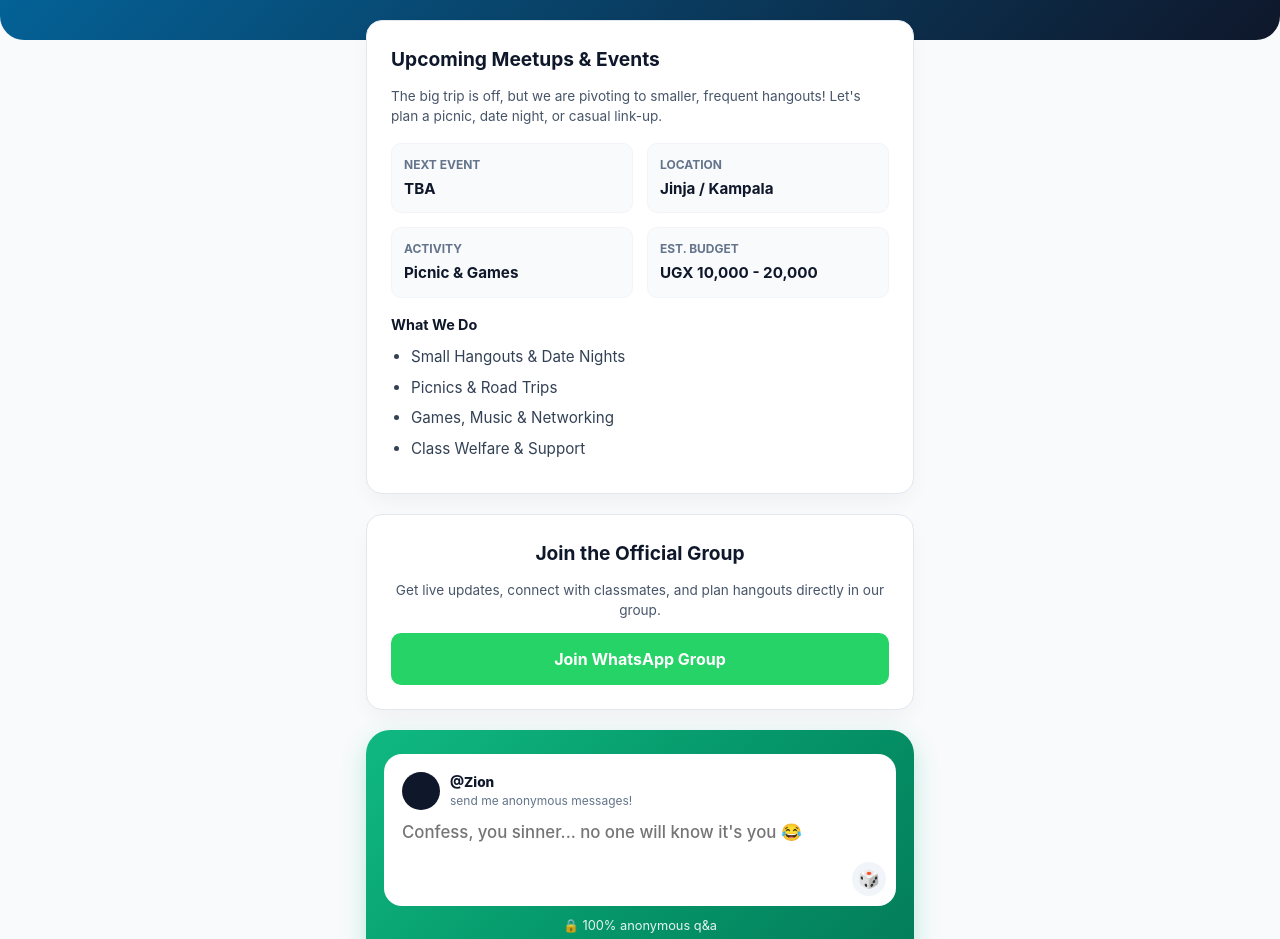
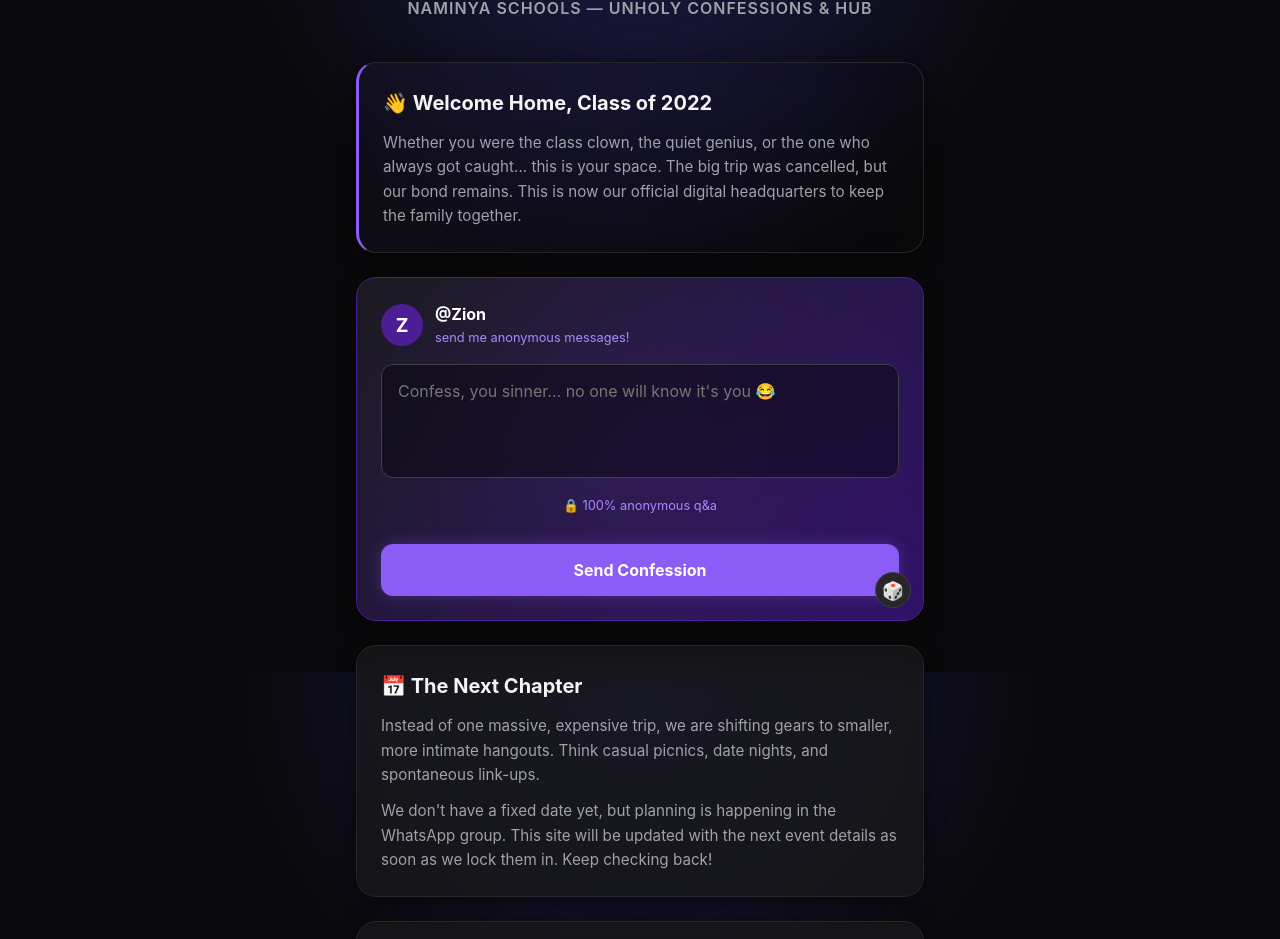
Before and after one commit to zioneddie/zionmgt-trip-org, a plain HTML site: page index.html in a window 1280 px wide. Shown: the part 128-1067 px from the top of the page. Drawn offline with Linux system fonts and the light colour scheme.

Commit message:
Revamp Class of 2022 Hub with new design and features
Updated title and styling for the Class of 2022 Hub. Enhanced layout and added new sections for community engagement and contributions.

```diff
--- a/index.html
+++ b/index.html
@@ -3,279 +3,313 @@
 <head>
   <meta charset="UTF-8">
   <meta name="viewport" content="width=device-width, initial-scale=1.0">
-  <title>Class of 2022 Hub — Naminya Schools</title>
+  <title>Class of 2022 — Unholy Confessions & Hub</title>
   <style>
     :root {
-      --primary: #0284c7;
-      --primary-hover: #0369a1;
-      --secondary: #f59e0b;
-      --accent: #25d366;
-      --dark: #0f172a;
-      --light: #f8fafc;
-      --card-bg: #ffffff;
-      --border: #e2e8f0;
+      --bg: #09090b;
+      --card-bg: #18181b;
+      --card-border: #27272a;
+      --text-main: #f4f4f5;
+      --text-muted: #a1a1aa;
+      --accent: #8b5cf6; /* Neon Violet */
+      --accent-hover: #7c3aed;
+      --accent-glow: rgba(139, 92, 246, 0.3);
+      --whatsapp: #25d366;
+      --danger: #e11d48;
     }
-    * { box-sizing: border-box; margin: 0; padding: 0; font-family: -apple-system, BlinkMacSystemFont, "Segoe UI", Roboto, sans-serif; }
-    body { background-color: var(--light); color: var(--dark); padding-bottom: 50px; line-height: 1.5; }
 
+    * { box-sizing: border-box; margin: 0; padding: 0; font-family: -apple-system, BlinkMacSystemFont, "Inter", "Segoe UI", Roboto, sans-serif; }
+
+    body {
+      background-color: var(--bg);
+      color: var(--text-main);
+      padding-bottom: 60px;
+      line-height: 1.6;
+      background-image: radial-gradient(circle at top, #1e1b4b 0%, transparent 40%);
+      background-repeat: no-repeat;
+      background-attachment: fixed;
+    }
+
+    /* Header */
     header {
-      background: linear-gradient(135deg, #0369a1, #0f172a);
+      text-align: center;
+      padding: 60px 20px 40px;
+    }
+    header h1 {
+      font-size: 2.2rem;
+      font-weight: 800;
+      letter-spacing: -1px;
+      background: linear-gradient(to right, #a78bfa, #e879f9);
+      -webkit-background-clip: text;
+      -webkit-text-fill-color: transparent;
+      margin-bottom: 8px;
+    }
+    header p {
+      font-size: 1rem;
+      color: var(--text-muted);
+      letter-spacing: 1px;
+      text-transform: uppercase;
+      font-weight: 600;
+    }
+
+    .container { max-width: 600px; margin: 0 auto; padding: 0 16px; }
+
+    /* Glassmorphism Cards */
+    .card {
+      background: rgba(24, 24, 27, 0.8);
+      backdrop-filter: blur(12px);
+      -webkit-backdrop-filter: blur(12px);
+      padding: 24px;
+      border-radius: 20px;
+      margin-bottom: 24px;
+      border: 1px solid var(--card-border);
+      box-shadow: 0 4px 20px rgba(0, 0, 0, 0.5);
+    }
+
+    .card h2 {
+      font-size: 1.25rem;
+      margin-bottom: 12px;
+      color: var(--text-main);
+      display: flex;
+      align-items: center;
+      gap: 8px;
+    }
+
+    .card p { color: var(--text-muted); font-size: 0.95rem; margin-bottom: 12px; }
+    .card p:last-child { margin-bottom: 0; }
+
+    /* Welcome Note */
+    .welcome-note {
+      border-left: 3px solid var(--accent);
+      background: linear-gradient(90deg, rgba(139, 92, 246, 0.05) 0%, transparent 100%);
+    }
+
+    /* Confessions Box (Unholy Confessions Style) */
+    .confession-box {
+      background: linear-gradient(135deg, #18181b, #2e1065);
+      border: 1px solid #4c1d95;
+      position: relative;
+      overflow: hidden;
+    }
+    .confession-box::before {
+      content: '';
+      position: absolute;
+      top: -50%; left: -50%;
+      width: 200%; height: 200%;
+      background: radial-gradient(circle, rgba(139, 92, 246, 0.1) 0%, transparent 60%);
+      animation: rotate 20s linear infinite;
+      pointer-events: none;
+    }
+    @keyframes rotate {
+      0% { transform: rotate(0deg); }
+      100% { transform: rotate(360deg); }
+    }
+
+    .confession-header { display: flex; align-items: center; gap: 12px; margin-bottom: 16px; position: relative; z-index: 1; }
+    .avatar { width: 42px; height: 42px; border-radius: 50%; background: #4c1d95; display: flex; align-items: center; justify-content: center; font-weight: bold; color: white; font-size: 1.2rem; }
+    .confession-header h4 { font-size: 1rem; color: white; margin: 0; }
+    .confession-header p { font-size: 0.8rem; color: #a78bfa; margin: 0; }
+
+    .confession-textarea {
+      width: 100%;
+      background: rgba(0,0,0,0.4);
+      border: 1px solid #3f3f46;
+      border-radius: 12px;
+      padding: 16px;
       color: white;
-      text-align: center;
-      padding: 50px 20px 40px;
-      border-bottom-left-radius: 24px;
-      border-bottom-right-radius: 24px;
+      font-size: 1rem;
+      resize: none;
+      outline: none;
+      position: relative;
+      z-index: 1;
+      transition: border-color 0.2s;
     }
-    header h1 { font-size: 2rem; color: var(--secondary); margin-bottom: 6px; letter-spacing: -0.5px; }
-    header p { font-size: 1rem; opacity: 0.9; }
+    .confession-textarea:focus { border-color: var(--accent); }
 
-    .container { max-width: 580px; margin: -20px auto 0; padding: 0 16px; }
-    .card { background: var(--card-bg); padding: 24px; border-radius: 16px; box-shadow: 0 10px 25px -5px rgba(0,0,0,0.05); margin-bottom: 20px; border: 1px solid var(--border); }
-    .card h3 { font-size: 1.2rem; margin-bottom: 12px; color: var(--dark); }
+    .dice-btn {
+      position: absolute;
+      bottom: 12px;
+      right: 12px;
+      background: #27272a;
+      border: 1px solid #3f3f46;
+      color: #a78bfa;
+      border-radius: 50%;
+      width: 36px;
+      height: 36px;
+      font-size: 1.1rem;
+      cursor: pointer;
+      z-index: 2;
+      transition: all 0.2s;
+    }
+    .dice-btn:hover { background: #3f3f46; transform: scale(1.1); }
 
-    .details-grid { display: grid; grid-template-columns: 1fr 1fr; gap: 14px; margin: 16px 0; }
-    .detail-item { background: #f8fafc; padding: 12px; border-radius: 10px; border: 1px solid #f1f5f9; }
-    .detail-item h4 { font-size: 0.75rem; color: #64748b; text-transform: uppercase; margin-bottom: 4px; }
-    .detail-item p { font-size: 0.95rem; font-weight: 700; color: var(--dark); }
+    .confession-btn {
+      width: 100%;
+      background: var(--accent);
+      color: white;
+      padding: 16px;
+      border-radius: 12px;
+      border: none;
+      font-size: 1rem;
+      font-weight: 700;
+      margin-top: 16px;
+      cursor: pointer;
+      position: relative;
+      z-index: 1;
+      transition: all 0.2s;
+      box-shadow: 0 0 15px var(--accent-glow);
+    }
+    .confession-btn:hover { background: var(--accent-hover); box-shadow: 0 0 25px var(--accent-glow); }
 
-    .activities-list { margin-top: 10px; padding-left: 20px; }
-    .activities-list li { margin-bottom: 8px; font-size: 0.95rem; color: #334155; }
+    /* Fund Section */
+    .momo-box { background: rgba(0,0,0,0.3); border: 1px solid var(--card-border); border-radius: 12px; padding: 16px; margin-top: 12px; }
+    .momo-row { display: flex; justify-content: space-between; align-items: center; }
+    .momo-title { font-weight: 700; font-size: 0.85rem; text-transform: uppercase; letter-spacing: 0.5px; }
+    .momo-num { font-family: monospace; font-size: 1.1rem; font-weight: 700; color: white; }
+    .momo-name { font-size: 0.8rem; color: var(--text-muted); }
 
-    .momo-box { background: #f8fafc; border: 1px solid var(--border); border-radius: 10px; padding: 16px; margin-top: 12px; }
-    .momo-row { display: flex; justify-content: space-between; align-items: center; }
-    .momo-title { font-weight: 700; font-size: 0.9rem; }
-    .momo-num { font-family: monospace; font-size: 1.05rem; font-weight: 700; }
-    .momo-name { font-size: 0.8rem; color: #64748b; }
+    .copy-btn { background: #27272a; border: none; color: white; padding: 8px 14px; border-radius: 8px; font-size: 0.8rem; cursor: pointer; font-weight: 600; transition: background 0.2s; }
+    .copy-btn:hover { background: #3f3f46; }
 
-    .copy-btn { background: #e2e8f0; border: none; padding: 8px 14px; border-radius: 8px; font-size: 0.8rem; cursor: pointer; font-weight: 600; transition: background 0.2s; }
-    .copy-btn:hover { background: #cbd5e1; }
+    /* Contact Links */
+    .contact-links { display: flex; flex-direction: column; gap: 10px; margin-top: 12px; }
+    .contact-item { display: flex; align-items: center; justify-content: space-between; padding: 14px; background: rgba(0,0,0,0.3); border-radius: 12px; border: 1px solid var(--card-border); text-decoration: none; color: var(--text-main); font-weight: 600; font-size: 0.9rem; transition: background 0.2s; }
+    .contact-item:hover { background: #27272a; }
 
-    form label { display: block; margin-top: 16px; font-weight: 600; font-size: 0.85rem; color: #334155; }
-    form input, form select { width: 100%; padding: 12px 14px; margin-top: 6px; border: 1px solid var(--border); border-radius: 10px; font-size: 0.95rem; background: #fff; }
-    form input:focus, form select:focus { outline: none; border-color: var(--primary); }
-
-    .btn { display: block; width: 100%; background: var(--primary); color: white; padding: 14px; border: none; border-radius: 10px; font-size: 1rem; font-weight: 700; cursor: pointer; margin-top: 20px; text-align: center; text-decoration: none; transition: background 0.2s; }
-    .btn:hover { background: var(--primary-hover); }
-    .btn-whatsapp { background: var(--accent); margin-top: 10px; }
+    /* Buttons */
+    .btn { display: block; width: 100%; background: var(--accent); color: white; padding: 14px; border: none; border-radius: 12px; font-size: 1rem; font-weight: 700; cursor: pointer; text-align: center; text-decoration: none; transition: background 0.2s; }
+    .btn:hover { background: var(--accent-hover); }
+    .btn-whatsapp { background: var(--whatsapp); color: #000; margin-top: 10px; }
     .btn-whatsapp:hover { background: #1eb954; }
 
-    .notice { font-size: 0.825rem; color: #475569; margin-top: 16px; background: #f8fafc; padding: 14px; border-radius: 10px; border-left: 4px solid var(--primary); }
+    /* Form Inputs */
+    form label { display: block; margin-top: 16px; font-weight: 600; font-size: 0.85rem; color: var(--text-muted); }
+    form input, form select { width: 100%; padding: 14px; margin-top: 6px; border: 1px solid var(--card-border); border-radius: 12px; font-size: 0.95rem; background: rgba(0,0,0,0.3); color: white; outline: none; transition: border-color 0.2s; }
+    form input:focus, form select:focus { border-color: var(--accent); }
+    form select option { background: var(--card-bg); color: white; }
 
-    .contact-links { display: flex; flex-direction: column; gap: 10px; margin-top: 12px; }
-    .contact-item { display: flex; align-items: center; justify-content: space-between; padding: 12px; background: #f8fafc; border-radius: 10px; border: 1px solid var(--border); text-decoration: none; color: var(--dark); font-weight: 600; font-size: 0.9rem; }
-    .contact-item:hover { background: #f1f5f9; }
-
-    /* Custom Green NGL Portal */
-    .ngl-box {
-      background: linear-gradient(135deg, #10b981, #059669, #047857);
-      padding: 24px 18px;
-      border-radius: 24px;
-      text-align: center;
-      color: white;
-      margin-bottom: 20px;
-      box-shadow: 0 10px 25px rgba(16, 185, 129, 0.25);
-    }
-    .ngl-card {
-      background: white;
-      border-radius: 18px;
-      padding: 18px;
-      color: #111;
-      text-align: left;
-      position: relative;
-    }
-    .ngl-header { display: flex; align-items: center; gap: 10px; margin-bottom: 12px; }
-    .ngl-avatar { width: 38px; height: 38px; border-radius: 50%; background: #0f172a; }
-    .ngl-title h4 { font-size: 0.85rem; font-weight: 800; margin: 0; color: #0f172a; }
-    .ngl-title p { font-size: 0.75rem; color: #64748b; margin: 0; }
-    .ngl-textarea {
-      width: 100%;
-      border: none;
-      outline: none;
-      font-size: 1.05rem;
-      resize: none;
-      background: transparent;
-      color: #111;
-      font-weight: 500;
-    }
-    .dice-btn {
-      position: absolute;
-      bottom: 10px;
-      right: 10px;
-      background: #f1f5f9;
-      border: none;
-      border-radius: 50%;
-      width: 34px;
-      height: 34px;
-      font-size: 1.1rem;
-      cursor: pointer;
-    }
-    .ngl-send-btn {
-      width: 100%;
-      background: #000;
-      color: #fff;
-      padding: 15px;
-      border-radius: 30px;
-      border: none;
-      font-size: 1.05rem;
-      font-weight: 700;
-      margin-top: 14px;
-      cursor: pointer;
-    }
+    .notice { font-size: 0.85rem; color: var(--text-muted); margin-top: 20px; background: rgba(0,0,0,0.3); padding: 16px; border-radius: 12px; border-left: 3px solid var(--accent); }
   </style>
 </head>
 <body>
 
   <header>
-    <h1>Class of 2022 Hub</h1>
-    <p>Naminya Schools — Alumni Community</p>
+    <h1>Class of 2022</h1>
+    <p>Naminya Schools — Unholy Confessions & Hub</p>
   </header>
 
   <div class="container">
 
-    <!-- Event Planning & Hangouts -->
-    <div class="card">
-      <h3>Upcoming Meetups & Events</h3>
-      <p style="font-size: 0.85rem; color: #475569; margin-top: 4px;">
-        The big trip is off, but we are pivoting to smaller, frequent hangouts! Let's plan a picnic, date night, or casual link-up.
-      </p>
-
-      <div class="details-grid">
-        <div class="detail-item">
-          <h4>Next Event</h4>
-          <p>TBA</p>
-        </div>
-        <div class="detail-item">
-          <h4>Location</h4>
-          <p>Jinja / Kampala</p>
-        </div>
-        <div class="detail-item">
-          <h4>Activity</h4>
-          <p>Picnic & Games</p>
-        </div>
-        <div class="detail-item">
-          <h4>Est. Budget</h4>
-          <p>UGX 10,000 - 20,000</p>
-        </div>
+    <!-- Welcome Note -->
+    <div class="card welcome-note">
+      <h2>👋 Welcome Home, Class of 2022</h2>
+      <p>Whether you were the class clown, the quiet genius, or the one who always got caught... this is your space. The big trip was cancelled, but our bond remains. This is now our official digital headquarters to keep the family together.</p>
     </div>
 
-      <h4 style="font-size: 0.9rem; margin-top: 15px; margin-bottom: 8px;">What We Do</h4>
-      <ul class="activities-list">
-        <li>Small Hangouts & Date Nights</li>
-        <li>Picnics & Road Trips</li>
-        <li>Games, Music & Networking</li>
-        <li>Class Welfare & Support</li>
-      </ul>
-    </div>
+    <!-- Unholy Confessions (Centerpiece) -->
+    <div class="card confession-box">
+      <form action="https://formspree.io/f/xnpjjpky" method="POST">
+        <input type="hidden" name="_subject" value="💬 New Unholy Confession for Zion!">
 
-    <!-- WhatsApp Group Invite Button -->
-    <div class="card" style="text-align: center;">
-      <h3>Join the Official Group</h3>
-      <p style="font-size: 0.85rem; color: #475569; margin-bottom: 12px;">Get live updates, connect with classmates, and plan hangouts directly in our group.</p>
-      <a href="https://chat.whatsapp.com/JItIbBJcMpX2yM5ixU5YKg?s=cl&p=a&mlu=4&ilr=4" target="_blank" class="btn btn-whatsapp">Join WhatsApp Group</a>
-    </div>
-
-    <!-- Green Anonymous Q&A Portal (Unchanged as requested) -->
-    <div class="ngl-box">
-      <form action="https://formspree.io/f/xnpjjpky" method="POST">
-        <input type="hidden" name="_subject" value="💬 New Anonymous Message for Zion!">
-
-        <div class="ngl-card">
-          <div class="ngl-header">
-            <div class="ngl-avatar"></div>
-            <div class="ngl-title">
+        <div class="confession-header">
+          <div class="avatar">Z</div>
+          <div>
             <h4>@Zion</h4>
             <p>send me anonymous messages!</p>
           </div>
         </div>
 
-          <textarea name="Anonymous Message" id="nglInput" rows="3" placeholder="Confess, you sinner... no one will know it's you 😂" required class="ngl-textarea"></textarea>
+        <textarea name="Anonymous Message" id="nglInput" rows="4" placeholder="Confess, you sinner... no one will know it's you 😂" required class="confession-textarea"></textarea>
 
         <button type="button" class="dice-btn" onclick="getRandomPrompt()">🎲</button>
-        </div>
 
-        <p style="font-size: 0.8rem; margin-top: 10px; opacity: 0.9;">🔒 100% anonymous q&a</p>
+        <p style="font-size: 0.8rem; text-align: center; margin-top: 10px; color: #a78bfa; position: relative; z-index: 1;">🔒 100% anonymous q&a</p>
 
-        <button type="submit" class="ngl-send-btn">Send!</button>
+        <button type="submit" class="confession-btn">Send Confession</button>
       </form>
     </div>
 
-    <!-- Step 1: Class Fund / Kitty -->
+    <!-- Event Updates & Record -->
     <div class="card">
-      <h3>Step 1: Contribute to the Fund</h3>
-      <p style="font-size: 0.85rem; color: #475569; margin-top: 4px;">
-        Send your contribution to the Class Welfare Kitty (for events & support) to either account below:
-      </p>
+      <h2>📅 The Next Chapter</h2>
+      <p>Instead of one massive, expensive trip, we are shifting gears to smaller, more intimate hangouts. Think casual picnics, date nights, and spontaneous link-ups.</p>
+      <p>We don't have a fixed date yet, but planning is happening in the WhatsApp group. This site will be updated with the next event details as soon as we lock them in. Keep checking back!</p>
+    </div>
+
+    <!-- Class Fund / Welfare -->
+    <div class="card">
+      <h2>💸 Class Welfare Fund</h2>
+      <p>We are keeping the kitty alive. Contributions go towards supporting classmates in need, celebrating wins, and funding our small hangouts. Every shilling counts.</p>
 
       <div class="momo-box">
         <div class="momo-row">
           <div>
-            <div class="momo-title" style="color: #d97706;">MTN Mobile Money</div>
+            <div class="momo-title" style="color: #f59e0b;">MTN Mobile Money</div>
             <div class="momo-num" id="mtnNum">0782323095</div>
             <div class="momo-name">Kibwika Rasul</div>
           </div>
           <button class="copy-btn" onclick="copyNumber('mtnNum')">Copy</button>
         </div>
-        <hr style="border: 0; border-top: 1px solid var(--border); margin: 12px 0;">
+        <hr style="border: 0; border-top: 1px solid var(--card-border); margin: 12px 0;">
         <div class="momo-row">
           <div>
-            <div class="momo-title" style="color: #dc2626;">Airtel Money</div>
+            <div class="momo-title" style="color: #ef4444;">Airtel Money</div>
             <div class="momo-num" id="airtelNum">0743853811</div>
             <div class="momo-name">Wabwiire Elvis</div>
           </div>
           <button class="copy-btn" onclick="copyNumber('airtelNum')">Copy</button>
         </div>
       </div>
-    </div>
 
-    <!-- Step 2: Confirmation Form -->
-    <div class="card">
-      <h3>Step 2: Submit Contribution Details</h3>
       <form id="confirmForm" action="https://formspree.io/f/xnpjjpky" method="POST">
         <label for="fullname">Full Name</label>
         <input type="text" name="Full Name" id="fullname" placeholder="Enter your full name" required>
 
-        <label for="phone">Your Phone Number</label>
+        <label for="phone">Phone Number</label>
         <input type="tel" name="Phone Number" id="phone" placeholder="07XXXXXXXX" required>
 
         <label for="paymentType">Contribution Type</label>
         <select name="Payment Type" id="paymentType" onchange="toggleCustomAmount()">
-          <option value="Monthly Welfare Contribution">Monthly Welfare Contribution</option>
-          <option value="Event Fund (Picnic/Date Night)">Event Fund (Picnic/Date Night)</option>
+          <option value="Welfare Contribution">Welfare Contribution</option>
+          <option value="Event Fund">Event Fund</option>
           <option value="Custom / Top-up">Custom / Top-up</option>
         </select>
 
         <div id="customAmountGroup" style="display: none;">
-          <label for="customAmount">Specify Amount Sent (UGX)</label>
+          <label for="customAmount">Amount Sent (UGX)</label>
           <input type="number" name="Custom Amount" id="customAmount" placeholder="e.g. 10000">
         </div>
 
-        <label for="txid">Mobile Money Transaction ID / Ref</label>
+        <label for="txid">Transaction ID / Ref</label>
         <input type="text" name="Transaction ID" id="txid" placeholder="e.g. 24891023912" required>
 
-        <button type="submit" class="btn">Confirm Contribution</button>
+        <button type="submit" class="btn" style="margin-top: 24px;">Confirm Contribution</button>
       </form>
 
       <div class="notice">
-        <p><strong>Note:</strong> Contributions are 100% voluntary and go towards our class welfare and funding small hangouts.</p>
         <p><strong>Transparency:</strong> A financial update will be shared in the WhatsApp group at the end of every month.</p>
       </div>
     </div>
 
-    <!-- Contact Options (Zion's Links) -->
-    <div class="card">
-      <h3>Need Help?</h3>
-      <p style="font-size: 0.85rem; color: #475569; margin-bottom: 10px;">Reach out directly to Zion for inquiries or support:</p>
-      <div class="contact-links">
+    <!-- Community Links -->
+    <div class="card" style="text-align: center;">
+      <h2>🔗 Connect With Us</h2>
+      <p style="margin-bottom: 16px;">Get live updates, connect with classmates, and plan hangouts.</p>
+
+      <a href="https://chat.whatsapp.com/JItIbBJcMpX2yM5ixU5YKg?s=cl&p=a&mlu=4&ilr=4" target="_blank" class="btn btn-whatsapp">Join Official WhatsApp Group</a>
+
+      <div class="contact-links" style="margin-top: 20px;">
         <a href="https://wa.me/qr/2MFKKV43BY7FH1" target="_blank" class="contact-item">
-          <span>WhatsApp Organizer</span>
-          <span style="color: var(--accent);">Direct Chat</span>
+          <span>WhatsApp Organizer (Zion)</span>
+          <span style="color: var(--whatsapp);">Direct Chat</span>
         </a>
         <a href="https://x.com/suppressed256" target="_blank" class="contact-item">
           <span>Follow / DM on X</span>
-          <span style="color: var(--primary);">@suppressed256</span>
+          <span style="color: var(--accent);">@suppressed256</span>
         </a>
       </div>
     </div>
+
   </div>
 
   <script>
@@ -299,7 +333,7 @@
       }
     }
 
-    // NGL Dice Random Prompt Generator (Updated with non-trip ideas)
+    // Dice Random Prompt Generator (Unholy Confessions style)
     const prompts = [
       "Confess, you sinner... no one will know it's you 😂",
       "Who was your secret high school crush?",
@@ -307,7 +341,8 @@
       "Who is most likely to get drunk first at our next hangout? 🍻",
       "Drop some juicy high school tea nobody knows... ☕",
       "What is the most embarrassing thing you did in S.4?",
-      "Who do you think has changed the most since 2022?"
+      "Who do you think has changed the most since 2022?",
+      "Tell me something you've never told anyone from class... 🤫"
     ];
 
     function getRandomPrompt() {
```
Lines whose indentation alone changed are shown as unchanged.
